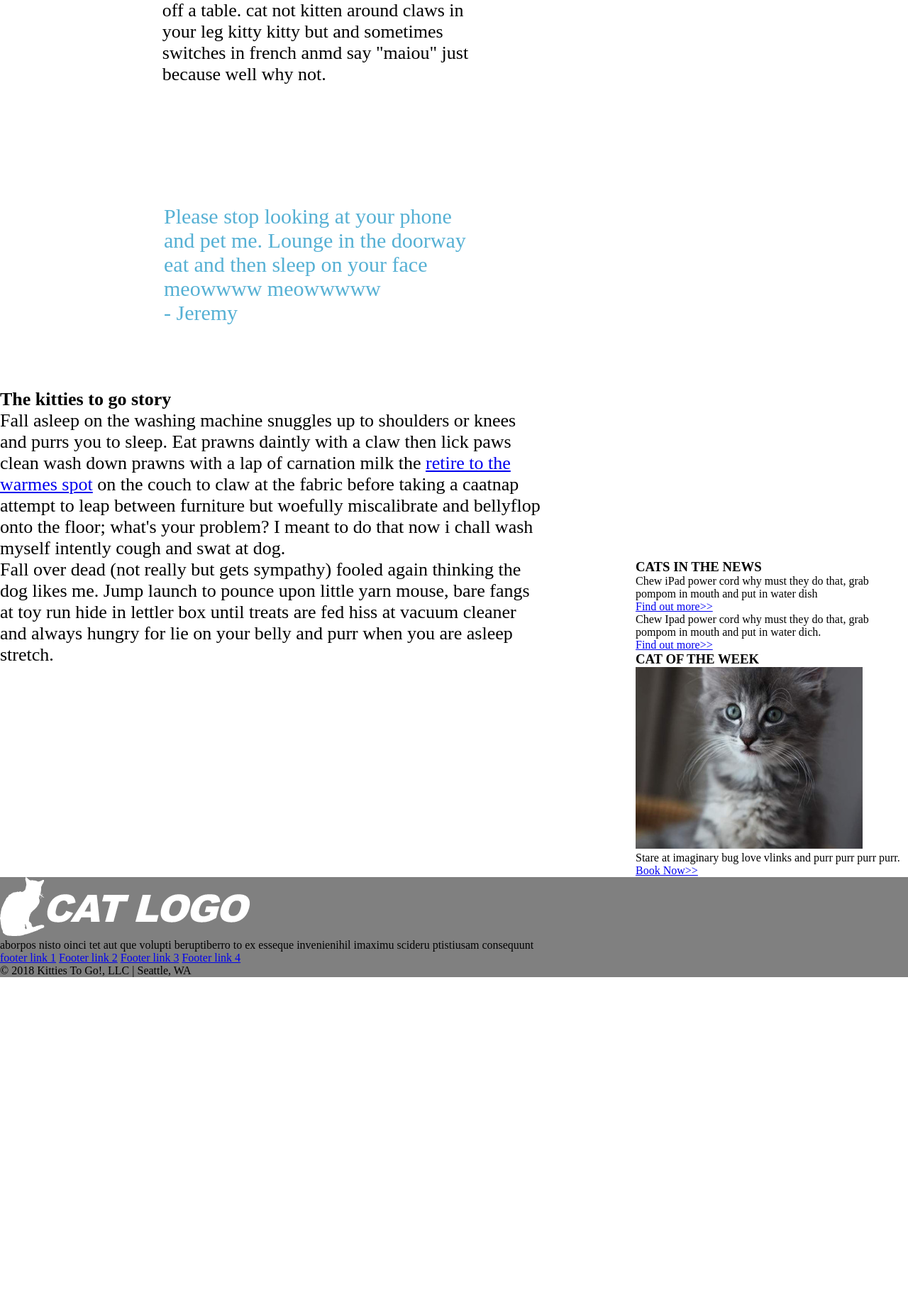
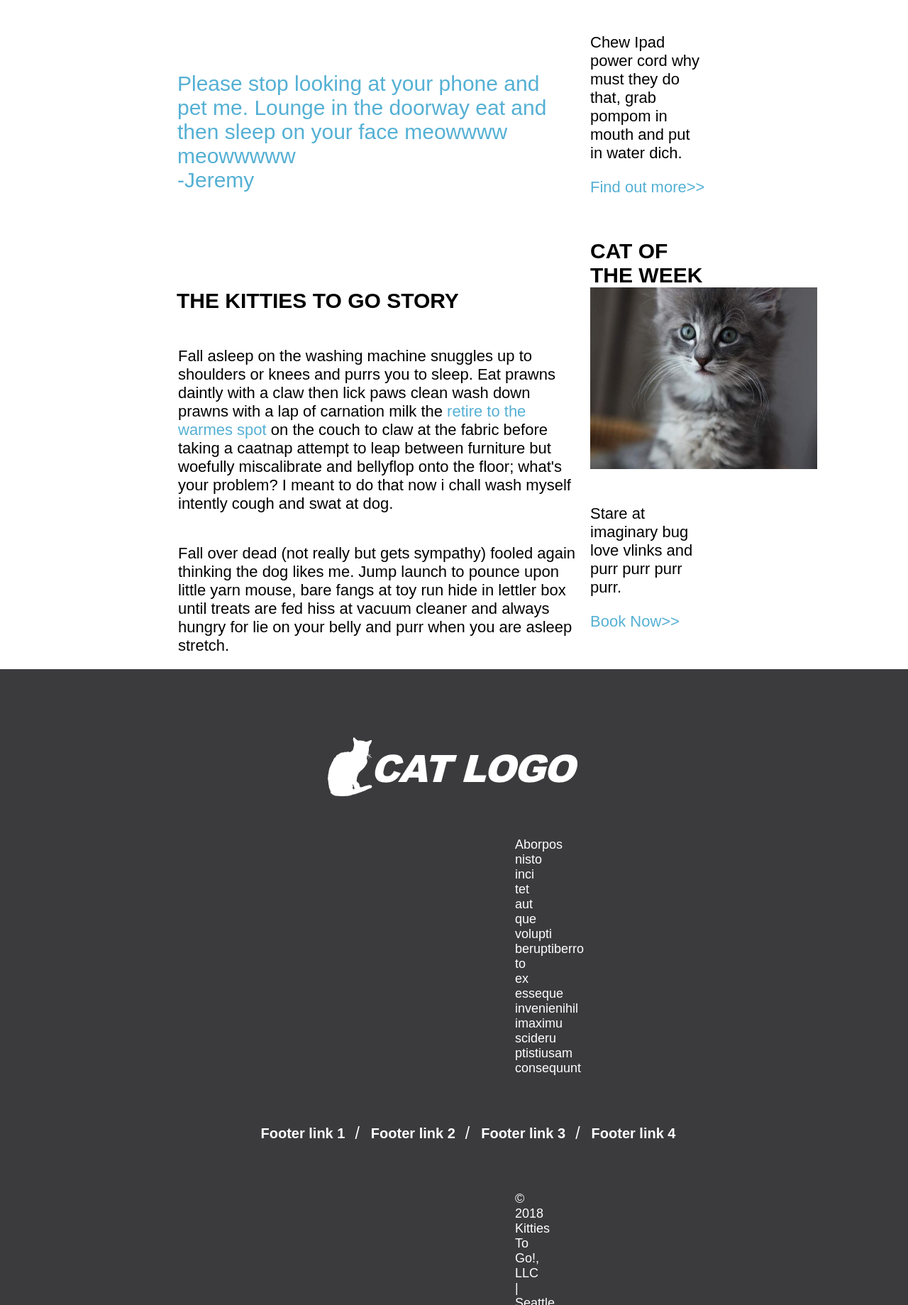
Before and after one commit to Padnabear/lesson-4-assignment, a plain HTML site: page index.html in a window 1280 px wide. Shown: the part 961-2800 px from the top of the page at 71% size. Before the commit the page ends 2338 px from the top, so only its background shows below. Drawn offline with Linux system fonts and the light colour scheme.

Commit message:
finished page one

```diff
--- a/index.html
+++ b/index.html
@@ -2,7 +2,7 @@
 <html lang="en" dir="ltr">
   <head>
     <meta charset="utf-8">
-    <title>Kitties</title>
+    <title>Kitties To Go!</title>
     <link rel="stylesheet" type="text/css" href="styles/stylesheet.css">
   </head>
   <body>
@@ -20,34 +20,48 @@
         <li><a href="#" class="navlink">Book a Cat</a></li>
       </ul>
     </nav>
-    <section>
-    <p id="leadparagraph" class="main-body">Cat ipsum dolor sit amet, find something else more interesting, so catty ipsum mesmerising birds sleep on my human's head.</p>
-    <p id="secondpara" class="main-body">Cat ipsum dolor sit amet, find something else mor interesting, so catty ipsum mesmerizing birds sleep on my human's head. <a href="#">Hide head under blanket</a> so no one can see starres at human while pushing stuff off a table. cat not kitten around claws in your leg kitty kitty but and sometimes switches in french anmd say "maiou" just because well why not.</p>
-    <blockquote cite="#" class="main-body"id="quote">
-    Please stop looking at your phone and pet me. Lounge in the doorway eat and then sleep on your face meowwww meowwwww <br>- Jeremy
-    </blockquote>
-    <article class="Kittiestory">
-    <h3 class="main-body">The kitties to go story</h3>
-    <p class="main-body">Fall asleep on the washing machine snuggles up to shoulders or knees and purrs you to sleep. Eat prawns daintly with a claw then lick paws clean wash down prawns with a lap of carnation milk the <a href="#">retire to the warmes spot</a> on the couch to claw at the fabric before taking a caatnap attempt to leap between furniture but woefully miscalibrate and bellyflop onto the floor; what's your problem? I meant to do that now i chall wash myself intently cough and swat at dog.</p>
-    <p class="main-body">Fall over dead (not really but gets sympathy) fooled again thinking the dog likes me. Jump launch to pounce upon little yarn mouse, bare fangs at toy run hide in lettler box until treats are fed hiss at vacuum cleaner and always hungry for lie on your belly and purr when you are asleep stretch.</p>
+    <section class="main-body">
+    <p class="main-body-text" id="bluetext">Cat ipsum dolor sit amet, find something else more interesting, so catty ipsum mesmerising birds sleep on my human's head.</p>
+    <p class="main-body-text">Cat ipsum dolor sit amet, find something else mor interesting, so catty ipsum mesmerizing birds sleep on my human's head. <a href="#" class="bluelink">Hide head under blanket</a> so no one can see starres at human while pushing stuff off a table. cat not kitten around claws in your leg kitty kitty but and sometimes switches in french anmd say "maiou" just because well why not.</p>
+    <figure id="quote" class="main-body">
+      <blockquote cite="#">
+        Please stop looking at your phone and pet me. Lounge in the doorway eat and then sleep on your face meowwww meowwwww
+      </blockquote>
+      <figcaption>
+        -Jeremy
+      </figcaption>
+    </figure>
+    <article>
+    <h2 class="main-body-text">THE KITTIES TO GO STORY</h3>
+    <p class="main-body-text">Fall asleep on the washing machine snuggles up to shoulders or knees and purrs you to sleep. Eat prawns daintly with a claw then lick paws clean wash down prawns with a lap of carnation milk the <a href="#" class="bluelink">retire to the warmes spot</a> on the couch to claw at the fabric before taking a caatnap attempt to leap between furniture but woefully miscalibrate and bellyflop onto the floor; what's your problem? I meant to do that now i chall wash myself intently cough and swat at dog.</p>
+    <p class="main-body-text">Fall over dead (not really but gets sympathy) fooled again thinking the dog likes me. Jump launch to pounce upon little yarn mouse, bare fangs at toy run hide in lettler box until treats are fed hiss at vacuum cleaner and always hungry for lie on your belly and purr when you are asleep stretch.</p>
     </article>
     </section>
     <aside class="sidebar">
-      <h3>CATS IN THE NEWS</h3>
-      <p>Chew iPad power cord why must they do that, grab pompom in mouth and put in water dish</p>
-      <a href="#">Find out more>></a>
-      <p>Chew Ipad power cord why must they do that, grab pompom in mouth and put in water dich.</p>
-      <a href="#">Find out more>></a>
-      <h3>CAT OF THE WEEK</h3>
+      <section>
+      <h2>CATS IN THE NEWS</h2>
+      <p class="sidebartext">Chew iPad power cord why must they do that, grab pompom in mouth and put in water dish</p>
+      <a class="bluelink" href="#">Find out more>></a>
+      <p class="sidebartext">Chew Ipad power cord why must they do that, grab pompom in mouth and put in water dich.</p>
+      <a class="bluelink" href="#">Find out more>></a>
+      </section>
+      <h2>CAT OF THE WEEK</h2>
+      <figure>
       <img src="images/lesson04-mock3-sidebar-cat.jpg" alt="an image of a small grey cat with green eys looking past the camera">
-      <p>Stare at imaginary bug love vlinks and purr purr purr purr.</p>
-      <a href="#">Book Now>></a>
+      <figcaption class="sidebartext">Stare at imaginary bug love vlinks and purr purr purr purr.</figcaption>
+      </figure>
+      <a href="#" class="bluelink">Book Now>></a>
     </aside>
     <footer>
       <img src="images/lesson04-mock5-cat-logo.png" alt="Cat Logo">
-      <p>aborpos nisto oinci tet aut que volupti beruptiberro to ex esseque invenienihil imaximu scideru ptistiusam consequunt</p>
-      <a href="#">footer link 1</a> <a href="#">Footer link 2</a> <a href="#">Footer link 3</a> <a href="#">Footer link 4</a>
-      <p>© 2018 Kitties To Go!, LLC | Seattle, WA</p>
+      <p class="footer-text">Aborpos nisto inci tet aut que volupti beruptiberro to ex esseque invenienihil imaximu scideru ptistiusam consequunt</p>
+      <ul>
+        <li><a href="#" class="footerlink">Footer link 1</a></li>
+        <li><a href="#" class="footerlink">Footer link 2</a></li>
+        <li><a href="#" class="footerlink">Footer link 3</a></li>
+        <li><a href="#" class="footerlink">Footer link 4</a></li>
+      </ul>
+      <p class="footer-text">© 2018 Kitties To Go!, LLC | Seattle, WA</p>
     </footer>
   </body>
 </html>
--- a/styles/stylesheet.css
+++ b/styles/stylesheet.css
@@ -1,18 +1,17 @@
 * {
   box-sizing: border-box;
   margin: 0 0 0 0;
-  m
-  font-family: Helvetica, Arial, sans-serif;
+  font-family: sans-serif;
+  text-decoration: none;
 }
 .banner {
   background-color: #089cc9;
   color: white;
   font-size: 50px;
-  border: solid 10px #089cc9;
   width: 100%;
   float: left;
   position: relative;
-  padding-left: 2em;
+  padding-left: 2.5em;
 }
 .banner p {
   font-style: italic;
@@ -22,26 +21,18 @@
 }
 .banner h1 {
   font-size: 75px;
-  padding-left: 1.3em;
+  padding-left: 1.7em;
   padding-top: 1em;
-}
-.banner::before {
-  content: "";
-  width: 4000px;
-  left: -2000px
 }
 .navbar {
   list-style: none;
   float: left;
-  margin: 0;
-  padding: 0;
   width: 100%;
   font-weight: bold;
-  font-size: 20px;
-  background-color: #b3b8ba;
-  border: solid 1em #b3b8ba;
+  font-size: 30px;
+  background-color: #d3d3db;
   display: inline-block;
-  padding-left: 9.2em;
+  padding-left: 7.5em;
   padding-bottom: 0;
   position: relative;
 }
@@ -63,41 +54,98 @@
   content: none;
 }
 .navlink{
-  text-decoration: none;
   color: black;
 }
 .main-body {
   float: left;
-  width: 60%;
+  width: 65%;
+  padding:  0.5em 0.5em 0.5em 0.5em;
   position: relative;
-  font-size: 26px
+  border: 1px solid white;
 }
-#secondpara {
-padding: 1.5em 3em 3em 8.8em;
-font-weight: normal;
+.main-body-text {
+  float: left;
+  width: 100%;
+  position: relative;
+  font-size: 22px;
+  padding: 1.5em 0em 0.5em 11em;
+  margin: 0em 0em 0em 0em;
 }
-#leadparagraph {
+.main-body-text:only-of-type{
+  font-size: 30px;
+  padding-left: 8em;
+}
+#bluetext {
   color: #317c99;
-  padding: 3em 3em 1.5em 8.8em;
-  font-weight: 1000;
+  font-size: 30px;
+  padding-left: 8em;
+  font-weight: bold;
 }
-blockquote{
+#quote{
   color: #55b0d4;
-  padding: 3em 3em 3em 7.7em;
+  padding: 3em .6em 3em 8em;
+  font-size: 30px;
+  float: left;
+  width: 100%;
 }
-#quote {
-  font-size: 30px
+h2{
+  font-size: 30px;
 }
-aside {
+.sidebar {
   box-sizing:
-  border: 3px solid #fff;
+  border: 3px solid white;
   float: right;
-  width: 30%;
+  width: 35%;
   position: relative;
+  font-size: 22px;
+  padding :1em 13em 1em 0em;
+}
+.sidebartext {
+padding: 2em 0em 1em 0em;
+}
+.sidebar h2 {
+  padding-top: 2em;
+}
+.bluelink {
+  color: #55b0d4;
 }
 footer {
   clear: both;
-  background-color: grey;
+  background-color: #3b3b3d;
   margin-bottom: 0;
   position: relative;
+  text-align: center;
+  padding: 6em;
 }
+footer li {
+    display: inline-block;
+    padding: 1em;
+    position: relative;
+}
+footer li:after {
+  content: "/";
+  width: 2px;
+  height: 1em;
+  position: absolute;
+  right: 0;
+  top: .6em;
+  bottom: 0;
+  font-size: 23px;
+  color: white;
+}
+footer li:last-of-type:after {
+  content: none;
+}
+.footer-text {
+  color: white;
+  font-size: 18px;
+  padding-top: 3em;
+  padding-bottom: 3em;
+  margin-left: 35em;
+  margin-right: 35em;
+}
+.footerlink {
+  color: white;
+  font-weight: bold;
+  font-size: 20px;
+}
```
